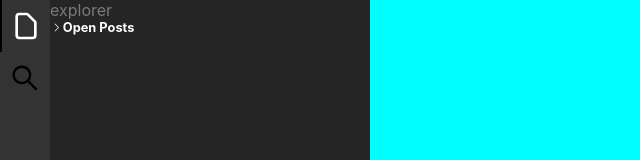
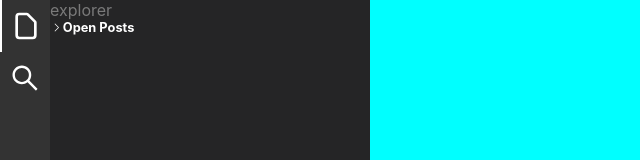
Before and after one commit to JaeWonLee3003/vs-blog, a React (Create React App) app: page / in a window 1280 px wide. Shown: the top 160 px of the page, without its empty margins (0-640 px from the left). Built offline with nearby package versions, Linux system fonts and the light colour scheme.

Commit message:
addtoggle

```diff
--- a/src/index.css
+++ b/src/index.css
@@ -2,6 +2,11 @@
   margin: 0;
   padding: 0;
 }
+
+*:not(svg, path) {
+  color: white;
+}
+
 body {
   margin: 0;
   font-family: -apple-system, BlinkMacSystemFont, "Segoe UI", "Roboto", "Oxygen",
```
